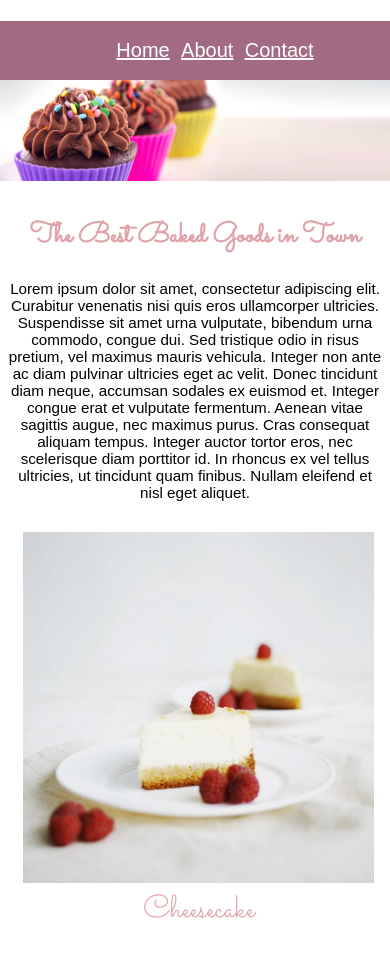
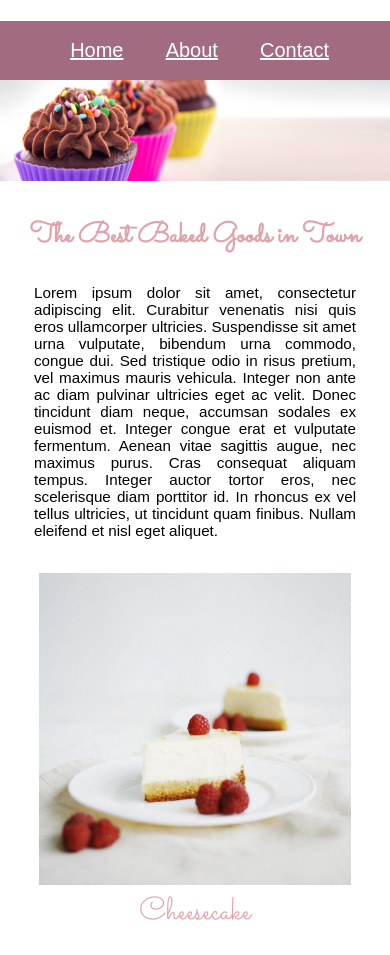
Before and after one commit to darthjuls/M9_CHOI_JULIE, a plain HTML site: page index.html in a window 390 px wide. Shown: the part 79-1034 px from the top of the page. Drawn offline with Linux system fonts and the light colour scheme.

Commit message:
removed hamburger menu due to too many errors and updated mobile view

```diff
--- a/styles.css
+++ b/styles.css
@@ -190,6 +190,10 @@ p {
 	color: black;
 	font-size: 0.95rem;
 	font-weight: lighter;
+	text-align: justify;
+	padding: 1%;
+	margin-left: 6%;
+	margin-right: 6%;
 }
 a {
 	color: white;
@@ -201,11 +205,12 @@ nav {
 nav ul {
 	list-style-type: none;
 	position: center;
+	margin-left: -8%;
 }
 nav ul li {
 	display: inline;
 	font-size: 1.25rem;
-	padding: 1%;
+	padding: 5%;
 }
 .banner img {
 	width: 100%;
@@ -214,11 +219,9 @@ nav ul li {
 	padding: 2%;
 }
 .gallery {
-	width: 90%;
-	float: left;
+	width: 80%;
 	display: inline-block;
 	padding: 2%;
-	margin-left: 4%;
 	margin-bottom: 2%;
 }
 .gallery img {
@@ -238,7 +241,7 @@ footer ul {
 }
 footer ul li {
 	display: inline;
-	font-size: .9rem;
+	font-size: 0.8rem;
 	padding: 0.5%;
 }
 }
```
Also changed, not shown: index.html (+3 -1 lines).
